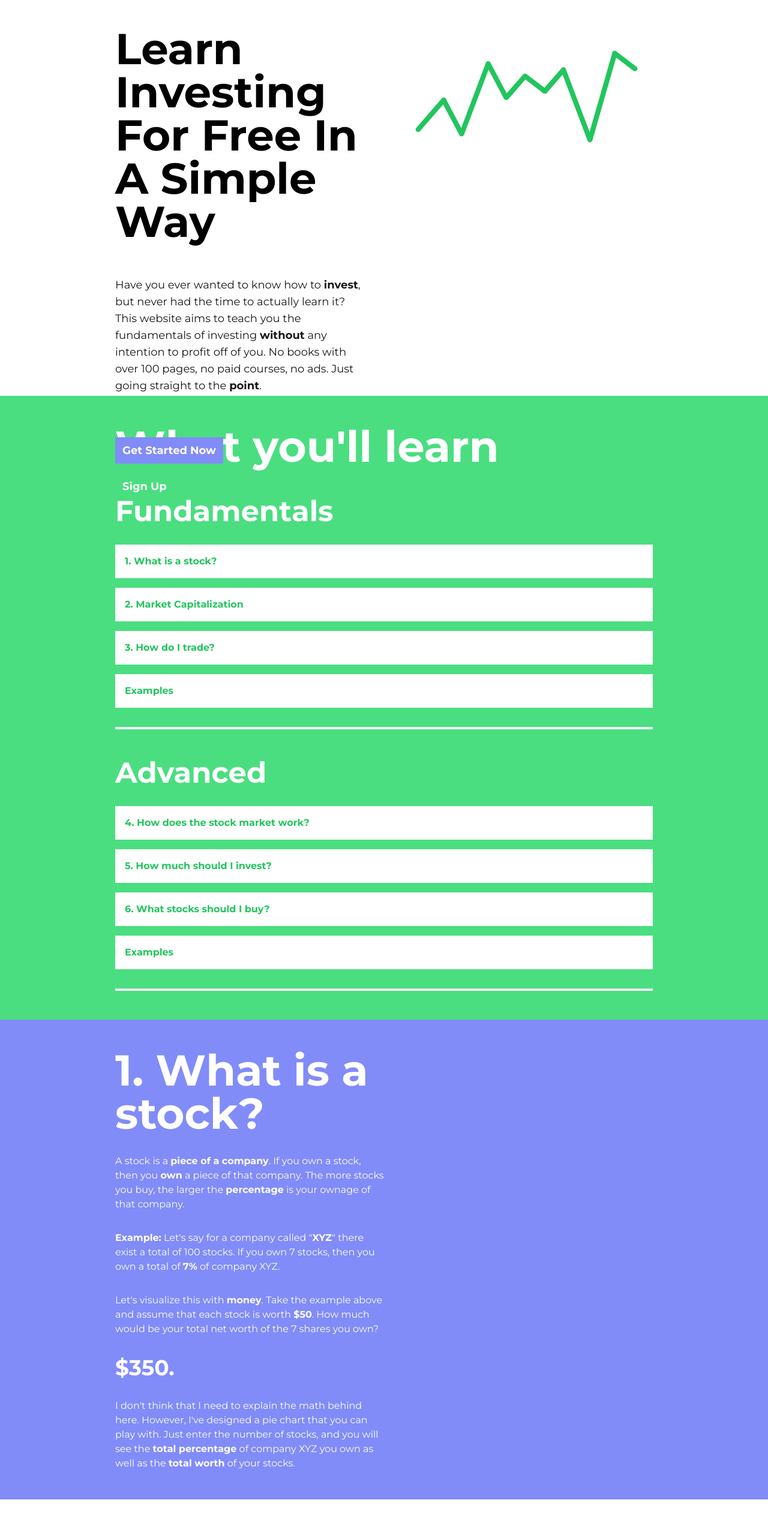
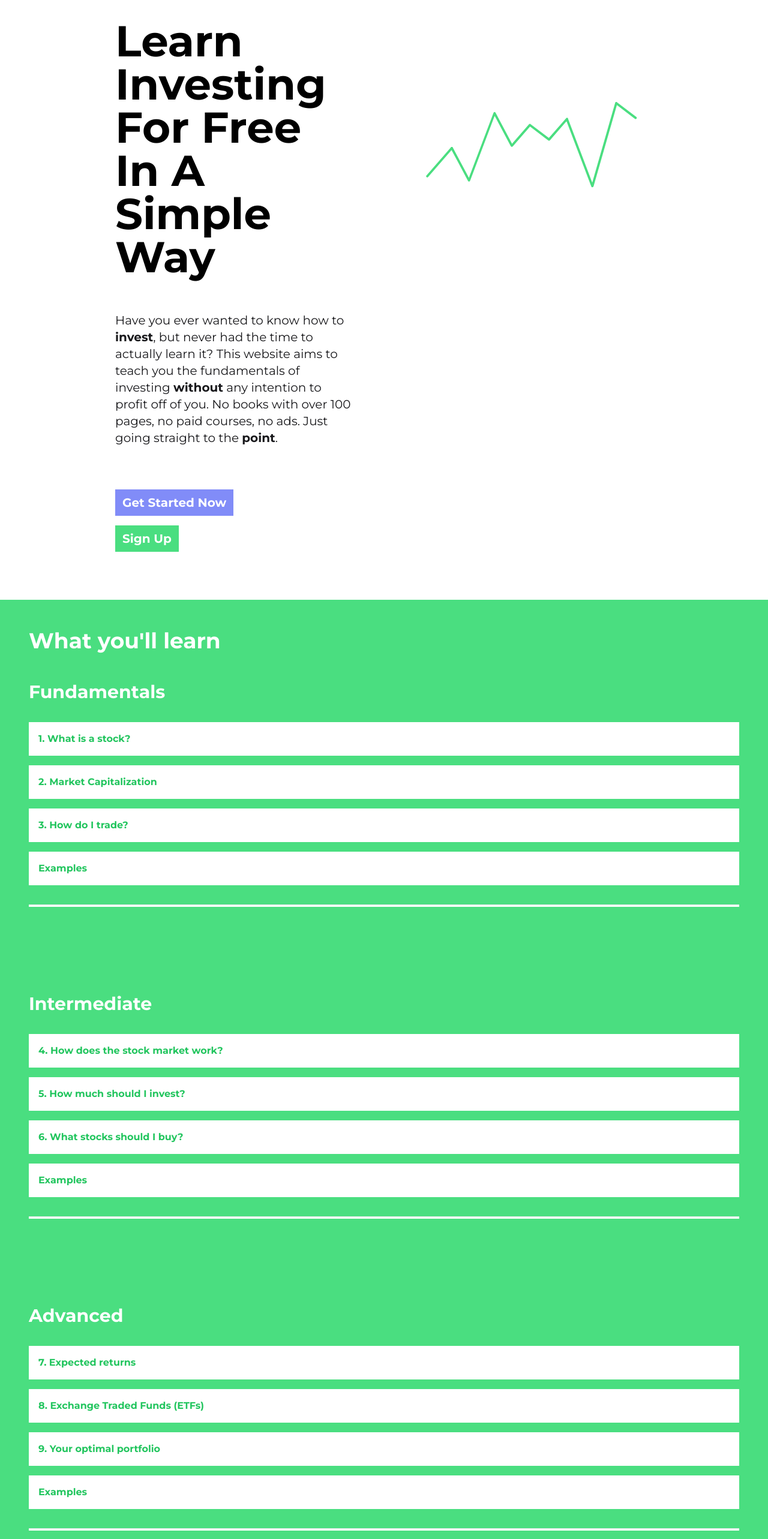
Before and after one commit to Arber99/stockapp-frontend, an Angular app: page / in a window 1280 px wide. Shown: the part 160-2726 px from the top of the page at 60% size. Before the commit the page ends 2660 px from the top, so only its background shows below. Built offline with nearby package versions, Linux system fonts and the light colour scheme.

Commit message:
✨  Added content

```diff
--- a/src/app/components/course/course.component.html
+++ b/src/app/components/course/course.component.html
@@ -20,10 +20,91 @@
     </p>
     <p class="pt-8 font-bold text-4xl">$350.</p>
     <p class="pt-8">
-      I don't think that I need to explain the math behind here. However, I've
-      designed a pie chart that you can play with. Just enter the number of
-      stocks, and you will see the <b>total percentage</b> of company XYZ you
-      own as well as the <b>total worth</b> of your stocks.
+      I don't think that I need to explain the math here. However, I've designed
+      a pie chart that you can play with. Just enter the number of stocks, and
+      you will see the <b>total percentage</b> of company XYZ you own as well as
+      the <b>total worth</b> of your stocks.
     </p>
   </div>
 </div>
+<div
+  class="grid grid-cols-1 md:grid-cols-2 bg-indigo-400 p-12 lg:pr-48 lg:pl-48 text-white"
+>
+  <div></div>
+  <div>
+    <h2 class="font-bold text-4xl lg:text-7xl">2. Market Capitalization</h2>
+    <p class="pt-8">
+      Let's say the shares of <b>Microsoft</b> are trading at <b>$300</b> and
+      the shares of <b>Tesla</b> are trading at <b>$900</b>. Which company do
+      you think is worth more?
+    </p>
+    <!-- <div class="flex flex-col pt-8">
+      <div>
+        <input type="checkbox" class="outline-none w-8"/><label>Microsoft</label>
+      </div>
+      <div>
+        <input type="checkbox"/><label>Tesla</label>
+      </div>
+    </div> -->
+    <p class="pt-8">
+      <b>Answer:</b> Without any further information, you wouldn't know. You
+      might've guessed <b>Tesla</b>; however, what you are seeing is the price
+      of a <b>single</b> share. You don't know the total amount of shares that
+      exist for each of those companies.
+    </p>
+    <p class="pt-8">
+      What we're trying to calculate is the market capitalization of both
+      companies. The calculation is simple, you just multiply the share price
+      with the total amount of share for that company.
+    </p>
+    <p class="pt-8">
+      <b>Example:</b> Microsoft has approximately a total amount of
+      <b>7,500,000,000</b> outstanding shares as of 2022. Now imagine that each
+      share costs <b>$300</b>. To calculate the market capitalization of
+      Microsoft (total worth of the company), then you do:
+    </p>
+    <p class="pt-8 text-lg">
+      <b>7,500,000,000</b> x <b>$300</b> = <b>$2,250,000,000,000</b>
+    </p>
+    <p class="pt-8">
+      Let's do the same for Tesla. They have approximately a total amount of
+      <b>1,000,000,000</b> outstanding shares as of 2022. The market
+      capitalization of <b>Tesla</b> would be:
+    </p>
+    <p class="pt-8 text-lg">
+      <b>1,000,000,000</b> x <b>$900</b> = <b>$900,000,000,000</b>
+    </p>
+    <p class="pt-8">
+      As you see, even if the single stock price of <b>Tesla</b> is higher than
+      the one of <b>Microsoft</b>, it doesn't mean that the company is worth
+      more. If you need a visualization of this, then enter the
+      <b>stock price</b> and the amount of <b>outstanding shares</b> in the
+      graph below.
+    </p>
+  </div>
+</div>
+<div
+  class="grid grid-cols-1 md:grid-cols-2 bg-indigo-400 p-12 lg:pr-48 lg:pl-48 text-white"
+>
+  <div>
+    <h2 class="font-bold text-4xl lg:text-7xl">3. How do I trade?</h2>
+    <p class="pt-8">
+      If you just want to trade stocks right now, then you need a
+      <b>brokerage</b> account. Well, how do you get one? It's simple, just
+      google something like "Most popular broker in the US". If you do not live
+      in the US, then just simply replace it with your country.
+    </p>
+    <p class="pt-8">
+      <b>Important:</b> You need to evaluate the best broker for yourself. Do
+      not just blindly open an account on the first result, you also need to
+      compare fees, security, whether a bank license exists... After all, it's a
+      company you're trusting your money and stocks with for a long time.
+    </p>
+    <p class="pt-8">
+      Once you have a brokerage account, you have to deposit money. This might take some time. Once your money has been successfully deposited, you can start to trade. Well... maybe? It depends whether the stock market in your country is <b>open</b> or <b>closed</b>. Generally speaking, <b>exchanges</b> (a place where you can trade stocks) are <b>closed</b> during weekends and on public holidays. Also, exchanges are open for a limited time during weekdays.
+    </p>
+    <p class="pt-8">
+      <b>Example:</b> The <b>New York Stock Exchange</b> is open from <b>9:30a.m.</b> to <b>4:00p.m.</b> ET. during weekdays.
+    </p>
+  </div>
+</div>
--- a/src/app/components/introduction/introduction.component.html
+++ b/src/app/components/introduction/introduction.component.html
@@ -1,8 +1,8 @@
-<div
-  class="bg-green-400 p-12 lg:pr-48 lg:pl-48 min-h-[calc(max(500px,_100vh))] text-white"
->
-  <h2 class="font-bold text-4xl lg:text-7xl">What you'll learn</h2>
-  <h3 class="font-bold text-3xl lg:text-5xl pt-12">Fundamentals</h3>
+<div class="bg-green-400 p-12 2xl:pb-24 2xl:pr-48 2xl:pl-48 text-white">
+  <h2 class="font-bold text-4xl 2xl:text-7xl">What you'll learn</h2>
+  <div class="grid grid-cols-1 gap:12 xl:gap-24 2xl:pt-8 2xl:grid-cols-3">
+    <div>
+      <h3 class="font-bold text-3xl 2xl:text-5xl pt-12">Fundamentals</h3>
       <ol class="flex flex-col pt-8 gap-4">
         <li>
           <comp-card>1. What is a stock?</comp-card>
@@ -17,8 +17,10 @@
           <comp-card>Examples</comp-card>
         </li>
       </ol>
-  <hr class="w-full h-1 bg-white mt-8">
-  <h3 class="font-bold text-3xl lg:text-5xl pt-12">Advanced</h3>
+      <hr class="w-full h-1 bg-white mt-8" />
+    </div>
+    <div>
+      <h3 class="font-bold text-3xl 2xl:text-5xl pt-12">Intermediate</h3>
       <ol class="flex flex-col pt-8 gap-4">
         <li>
           <comp-card>4. How does the stock market work?</comp-card>
@@ -33,5 +35,25 @@
           <comp-card>Examples</comp-card>
         </li>
       </ol>
-  <hr class="w-full h-1 bg-white mt-8">
+      <hr class="w-full h-1 bg-white mt-8" />
     </div>
+    <div>
+      <h3 class="font-bold text-3xl 2xl:text-5xl pt-12">Advanced</h3>
+      <ol class="flex flex-col pt-8 gap-4">
+        <li>
+          <comp-card>7. Expected returns</comp-card>
+        </li>
+        <li>
+          <comp-card>8. Exchange Traded Funds (ETFs)</comp-card>
+        </li>
+        <li>
+          <comp-card>9. Your optimal portfolio</comp-card>
+        </li>
+        <li>
+          <comp-card>Examples</comp-card>
+        </li>
+      </ol>
+      <hr class="w-full h-1 bg-white mt-8" />
+    </div>
+  </div>
+</div>
--- a/src/app/components/main/main.component.html
+++ b/src/app/components/main/main.component.html
@@ -1,11 +1,11 @@
 <div
-  class="grid grid-cols-1 lg:grid-cols-2 pl-12 pr-12 lg:gap-16 lg:pr-48 lg:pl-48 lg:justify-between min-h-[calc(max(500px,_100vh))]"
+  class="grid grid-cols-1 xl:grid-cols-2 pl-12 pr-12 xl:gap-24 xl:pr-48 xl:pl-48 xl:justify-between min-h-[calc(max(500px,_100vh))]"
 >
-  <div class="flex flex-col gap-4 relative pt-32 lg:pt-0 lg:top-[25%] pb-8">
-    <h1 class="font-bold text-4xl pb-2 lg:text-7xl text-black">
+  <div class="flex flex-col gap-4 mb-12 xl:pt-0 mt-48 pb-8">
+    <h1 class="font-bold text-4xl pb-2 xl:text-7xl text-black">
       Learn Investing For Free In A Simple Way
     </h1>
-    <div class="pt-8 text-sm sm:text-lg text-zinc-900">
+    <div class="pt-8 text-sm sm:text-xl text-zinc-900">
       <p>
         Have you ever wanted to know how to <b>invest</b>, but never had the
         time to actually learn it? This website aims to teach you the
@@ -17,7 +17,7 @@
     <div class="pt-14">
       <button
         href="#"
-        class="bg-indigo-400 p-2 pl-3 pr-3 text-white text-lg font-semibold"
+        class="bg-indigo-400 p-2 pl-3 pr-3 text-white text-xl font-semibold"
       >
         <span class="font-bold">Get Started Now</span>
       </button>
@@ -25,13 +25,13 @@
     <div>
       <button
         href="#"
-        class="bg-green-400 p-2 pl-3 pr-3 text-white text-lg font-semibold"
+        class="bg-green-400 p-2 pl-3 pr-3 text-white text-xl font-semibold"
       >
         <span class="font-bold">Sign Up</span>
       </button>
     </div>
   </div>
-  <div class="relative lg:top-[25%] hidden lg:block">
-    <img src="../../../assets/stock-test.svg" class="w-[180px] lg:w-[600px]" />
+  <div class="relative xl:top-[25%] hidden xl:block">
+    <img src="../../../assets/stock-test.svg" class="w-[180px] xl:w-[600px]" />
   </div>
 </div>
```
Also changed, not shown: src/assets/stock-test.svg. Lines whose indentation alone changed are shown as unchanged.
